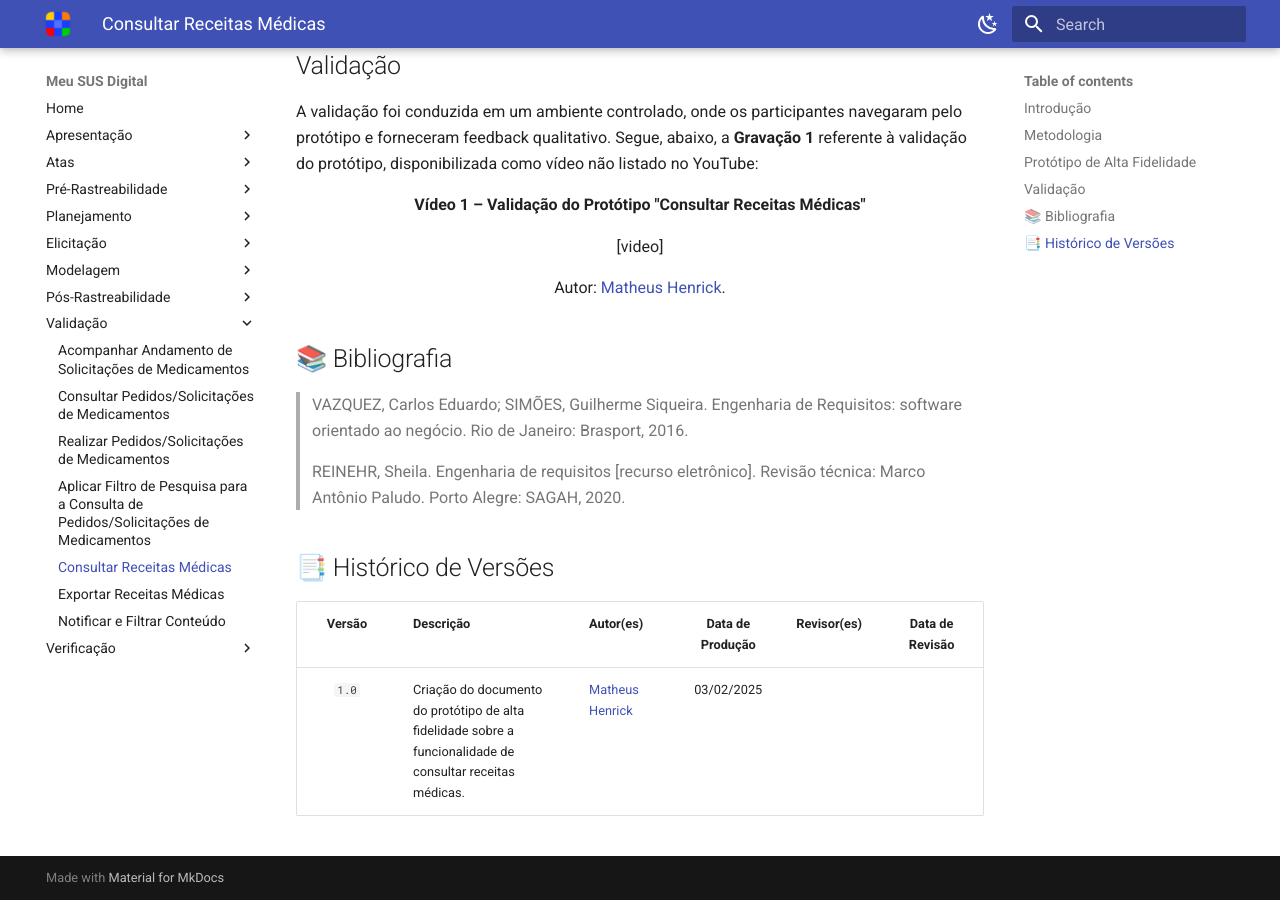
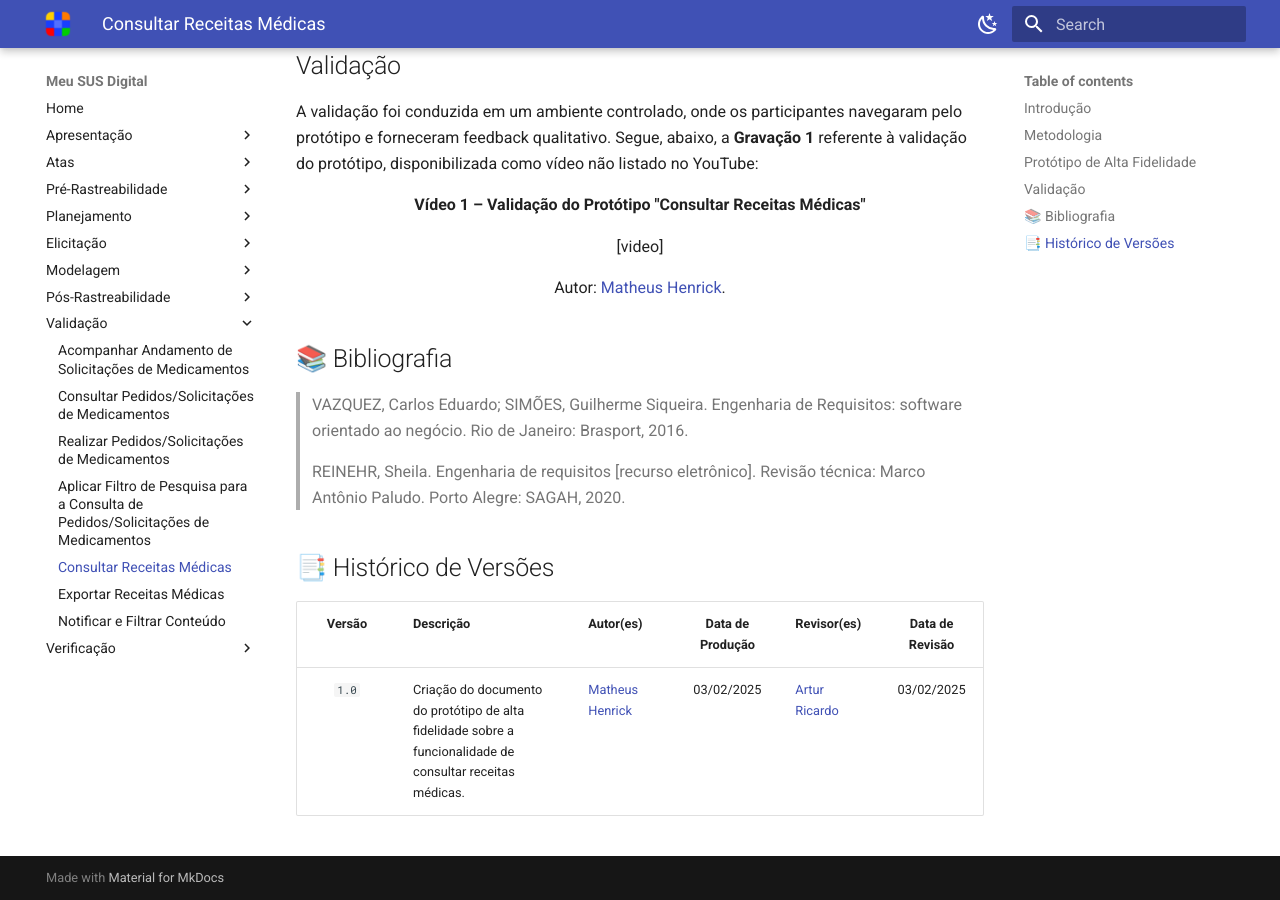
Before and after one commit to Requisitos-de-Software/2024.2-MeuSUSDigital, an MkDocs documentation site: the page built from docs/validacao/prototipo-de-alta-fidelidade-rf71.md, in a window 1280 px wide and 900 px high, scrolled down 1924 px. Built offline with MkDocs 1.6.1 and Material for MkDocs 9.7.7, drawn with Linux system fonts in a browser that asks for light colours.

Commit message:
revisão do documento

```diff
--- a/docs/validacao/prototipo-de-alta-fidelidade-rf71.md
+++ b/docs/validacao/prototipo-de-alta-fidelidade-rf71.md
@@ -99,4 +99,4 @@
 
 | Versão | Descrição | Autor(es) | Data de Produção | Revisor(es) | Data de Revisão |
 | :----: | --------- | --------- | :--------------: | ----------- | :-------------: |
-| `1.0`  | Criação do documento do protótipo de alta fidelidade sobre a funcionalidade de consultar receitas médicas. | [Matheus Henrick](https://github.com/MatheusHenrickSantos) | 03/02/2025 |  |  |
+| `1.0`  | Criação do documento do protótipo de alta fidelidade sobre a funcionalidade de consultar receitas médicas. | [Matheus Henrick](https://github.com/MatheusHenrickSantos) | 03/02/2025 | [Artur Ricardo](https://github.com/MatheusHenrickSantos)  | 03/02/2025 |
```
